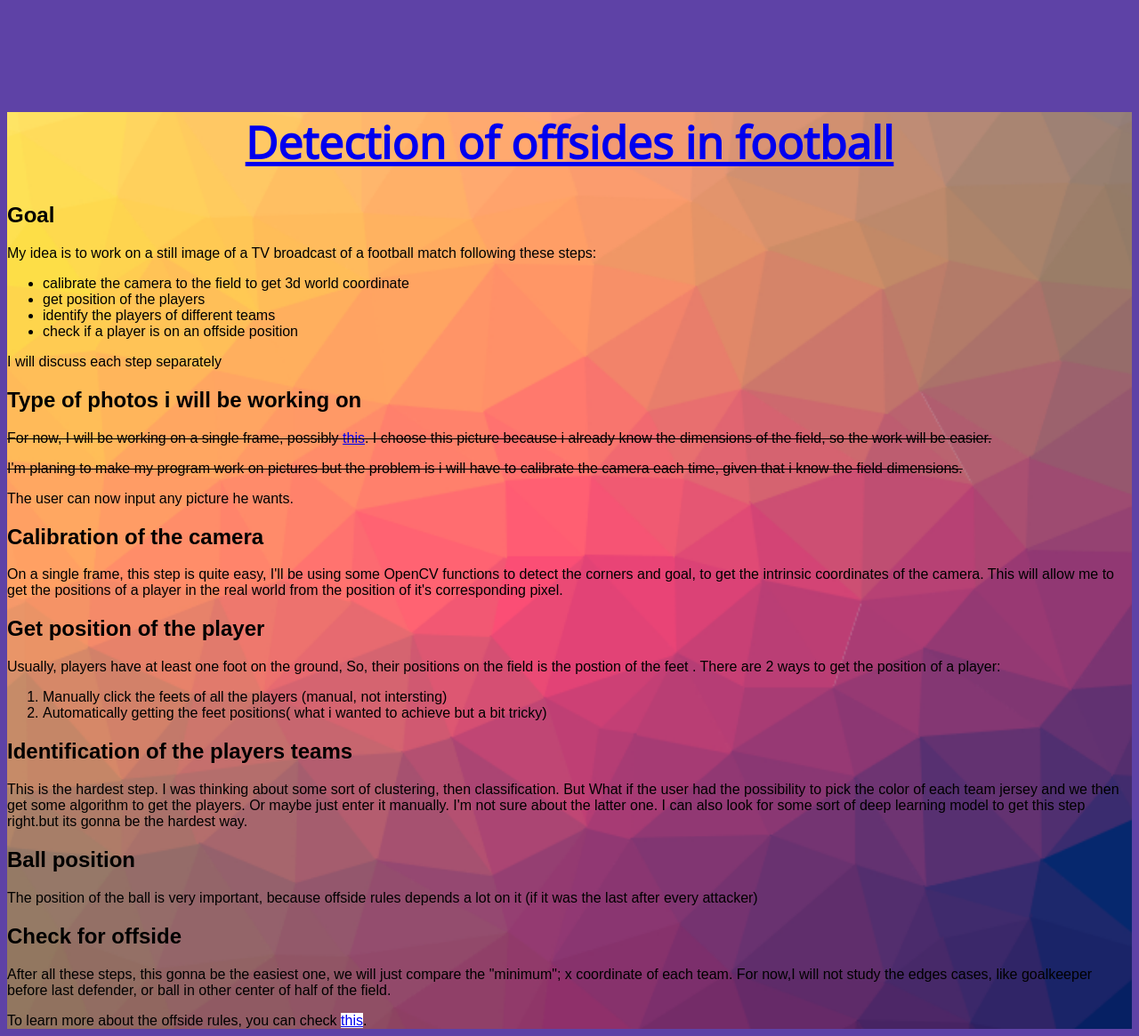
After one commit to hamzaokd/Offside_detection, a Flask app: template flask_app/templates/about.html in a window 1280 px wide. The commit adds this page. Shown: the whole page at 89% size. Run offline with Flask 2, Linux system fonts and the light colour scheme; the template is opened without the code that fills it, so the values that code supplies are empty; parts of the project's set-up code (start-up, migrations or seed data) failed here and were passed over.

Commit message:
code cleanup

```diff
--- a/flask_app/interface.py
+++ b/flask_app/interface.py
@@ -1,10 +1,14 @@
+"""
+flask app
+author:Hamza Oukaddi
+"""
+
 from re import U
 from flask import Flask, render_template, request, redirect, url_for, flash, jsonify, send_from_directory
 import os ,sys
 import time
 import numpy as np
 sys.path.append(os.path.dirname(os.path.dirname(os.path.abspath(__file__))))
-from offside_detection import *
 from identification import get_field_positions
 from flask import Flask, flash, request, redirect, url_for
 from werkzeug.utils import secure_filename
@@ -13,7 +17,7 @@ import offs
 
 
 UPLOAD_FOLDER = 'flask_app/static/user_input'
-ALLOWED_EXTENSIONS = set(['png', 'jpg', 'jpeg', 'gif'])
+ALLOWED_EXTENSIONS = set(['png', 'jpg', 'jpeg'])
 
 app=Flask(__name__)
 app.config['UPLOAD_FOLDER'] = UPLOAD_FOLDER
@@ -25,21 +29,23 @@ def index():
 @app.route('/about')
 def about():
 
-    return '''<html>
-    <body>
-    offside detection
-    </body
-    </html
-    '''
+    return render_template('about.html')
 
 
 def allowed_file(filename):
     return '.' in filename and \
            filename.rsplit('.', 1)[1].lower() in ALLOWED_EXTENSIONS
 
+@app.route('/auto')
+def auto():
+    return """
+    Still not implemented, please use the interactive method <a href="interact.html">here</a> or go to the <a href="index.html">home page</a>
+    """
+
 @app.route('/interact.html', methods=['GET','POST'])
 def upload_file():
     if request.method == 'POST':
+        file1 = request.files['file1']
         if 'file1' not in request.files:
             return 'there is no file in form!'
         file1 = request.files['file1']
@@ -66,7 +72,7 @@ def upload_file():
             return redirect('calibration.html')
         return '''
         file not allowed
-        <a href="/interact">go back</a>
+        <a href="interact.html">go back</a>
         '''
     return render_template('interact.html')
 
--- a/flask_app/static/css/style.css
+++ b/flask_app/static/css/style.css
@@ -248,8 +248,10 @@ background: linear-gradient(to right, #0ABFBC, #FC354C);
 }
 
 
-.text-danger float-right{
-  color:red;
+.text-danger{
+  color:whitesmoke;
+  background-color: #c21500;
+
 }
 .parent {
     display: flex;
--- /dev/null
+++ b/flask_app/templates/about.html
@@ -0,0 +1,57 @@
+<!DOCTYPE html>
+<html lang="en">
+    <head>
+        <title>Offside detection</title>
+        <link rel="stylesheet" href="static/css/style.css?v=1.0.0">
+
+    </head>
+    <body>
+
+
+        <h1 id="detection-of-offsides-in-football"><a href="{{url_for('index')}}">Detection of offsides in football</a></h1>
+
+        <h2 id="goal">Goal</h2>
+        <p>
+            My idea is to work on a still image of a TV broadcast of a football match following these steps:
+        </p>
+        <ul>
+            <li>calibrate the camera to the field to get 3d world coordinate</li>
+            <li>get position of the players</li>
+            <li>identify the players of different teams </li>
+            <li>check if a player is on an offside position</li>
+        </ul>
+        <p>I will discuss each step separately</p>
+        <h2 id="type-of-photos-i-will-be-working-on">Type of photos i will be working on</h2>
+        <p>
+            <SPAN STYLE="text-decoration:line-through">For now, I will be working on a single frame, possibly <a href="https://github.com/hamzaokd/Offside_detection/blob/main/media/goal.jpg">this</a>.
+        I choose this picture because i already know the dimensions of the field, so the work will be easier.</SPAN> <br>
+    </p>
+    <p>
+        <SPAN STYLE="text-decoration:line-through">I'm planing to make my program work on pictures but the problem is i will have to calibrate the camera each time, given that i know the field dimensions.</SPAN>
+    </p>
+    The user can now input any picture he wants.
+        <h2 id="calibration-of-the-camera">Calibration of the camera</h2>
+        <p>On a single frame, this step is quite easy, I'll be using some OpenCV functions to detect the corners and goal, to get the intrinsic coordinates of the camera. This will allow me to get the positions of a player in the real world from the position of it's corresponding pixel. </p>
+        <h2 id="get-position-of-the-player">Get position of the player</h2>
+        <p>Usually, players have at least one foot on the ground, So, their positions on the field is the postion of the feet .
+        There are 2 ways to get the position of a player:</p>
+        <ol>
+            <li>Manually click the feets of all the players (manual, not intersting)</li>
+            <li>Automatically getting the feet positions( what i wanted to achieve but a bit tricky)
+        </ol>
+        <h2 id="identification-of-the-players-teams">Identification of the players teams</h2>
+            This is the hardest step. I was thinking about some sort of clustering, then classification. But What if the user had the possibility to pick the color of each team jersey and we then get some algorithm to get the players.
+            Or maybe just enter it manually. I'm not sure about the latter one.
+            I can also look for some sort of deep learning model to get this step right.but its gonna be the hardest way. </li>
+        <h2 id="ball-position">Ball position</h2>
+        <p>
+            The position of the ball is very important, because offside rules depends a lot on it (if it was the last after every attacker)
+        </p>
+        <h2 id="check-for-offside">Check for offside</h2>
+        <p>
+            After all these steps, this gonna be the easiest one, we will just compare the "minimum"; x coordinate of each team.
+        For now,I will not study the edges cases, like goalkeeper before last defender, or ball in other center of half of the field.
+    </p>
+    To learn more about the offside rules, you can check <a href="https://en.wikipedia.org/wiki/Offside_(association_football)" target="_blank" style="background-color:white;">this</a>.
+    </body>
+</html>
--- a/flask_app/templates/index.html
+++ b/flask_app/templates/index.html
@@ -17,7 +17,7 @@
 
             <section class="page">
                 <div class="container">
-                    <h1 id="title">Offside detection</h1>
+                    <h1 id="title"><a href="{{ url_for('index')}}">Offside detection</a></h1>
 
                         <ul id="tilesWrap">
                             <li>
@@ -29,9 +29,9 @@
                             </li>
                             <li>
                                 <h2>02</h2>
-                                <a href="auto.html"><h3>Automatic</h3></a>
+                                <a href="{{url_for('auto')}}"><h3>Automatic</h3></a>
                                 <p>
-                                    Automatically calibrate the image
+                                    Automatically calibrate the image (not yet implemented)
                                 </p>
                             </li>
                         </ul>
--- a/flask_app/templates/interact.html
+++ b/flask_app/templates/interact.html
@@ -19,7 +19,7 @@
 
             <section class="page">
                 <div class="container">
-                    <h1 id="title">Offside detection</h1>
+                    <h1 id="title"><a href="{{ url_for('index')}}">Offside detection</a></h1>
 
 
             <form method="post" enctype="multipart/form-data">
--- a/flask_app/templates/offside.html
+++ b/flask_app/templates/offside.html
@@ -5,7 +5,7 @@
     </head>
     <body>
         <body>
-            <h1 id="title">Offside detection</h1>
+            <h1 id="title"><a href="{{ url_for('index')}}">Offside detection</a></h1>
             <nav>
                 <ul>
                     <li><a href="{{ url_for('index')}}">New detection</a></li>
--- a/identification.py
+++ b/identification.py
@@ -1,28 +1,38 @@
+"""
+identify players in the image .
+author:Hamza Oukaddi
+"""
+
 import cv2
 import numpy as np
 import matplotlib.pyplot as plt
+import csv
 from PIL import Image
-import pandas as pd
-import csv
 
-from matplotlib import colors
-from sklearn.cluster import KMeans
-from sklearn import svm
-from skimage.color import rgb2gray, rgb2hsv, hsv2rgb
-from mpl_toolkits.mplot3d import Axes3D
+
 
 # Open image
 image_path="flask_app/static/user_input/user_image.jpg"
 img = plt.imread(image_path)
 
 def get_field_positions(im):
+    """Identify peoples (players and people standing by) in the image
+    and write their positions to a csv file.
+    Also, save the image with the identified people highlighted.
+
+
+    Args:
+        im (path): path to the image
+
+    """
     img = plt.imread(im)
-    # img = plt.imread('media/goal.jpg')
     classes = None
+
+    # read coco class names
     with open('coco.names', 'r') as f:
         classes = [line.strip() for line in f.readlines()]
 
-
+    # size of image
     Width = img.shape[1]
     Height = img.shape[0]
 
@@ -62,7 +72,7 @@ def get_field_positions(im):
                 boxes.append([x, y, w, h])
 
     indices = cv2.dnn.NMSBoxes(boxes, confidences, 0.1, 0.1)
-    # print("==>> indices.shape: ", indices.shape)
+
     #check if is people detection
     player_number=0
     u_im=[] # player postion
@@ -78,6 +88,8 @@ def get_field_positions(im):
             cv2.putText(img, label, (round(box[0])-10,round(box[1])-10), cv2.FONT_HERSHEY_SIMPLEX, 0.5, (0, 0, 0), 2)
             bottom_right_corner=(round(box[0]+box[2]),round(box[1]+box[3]))
             u_im.append(bottom_right_corner)
+
+    # save image with identified people highlighted
     fig = plt.figure(figsize=(20,10))
     ax1 = fig.add_subplot(1,1,1)
     # remove axis
@@ -85,9 +97,9 @@ def get_field_positions(im):
     ax1.imshow(img)
     plt.savefig('flask_app/static/images/user_image_detected.jpg', bbox_inches='tight')
     plt.title("detection")
+
     # save coordinte of players
     with open('GFG.csv', 'w',newline='') as outfile:
         writer = csv.writer(outfile)
-        #writer.writerow(["",""])
         writer.writerows(u_im)
-get_field_positions(image_path)
+# get_field_positions(image_path)
```
Also changed, not shown: calibration.py (deleted, +0 -126 lines), flask_app/templates/calibration.html (+17 -11 lines), offs.py (+59 -6 lines), offside_detection.py (deleted, +0 -39 lines), templates/calibration.html (deleted, +0 -53 lines), README.md, flask_app/user_input/field.jpg (deleted), image.jpg (deleted), user_image.jpg (deleted).
